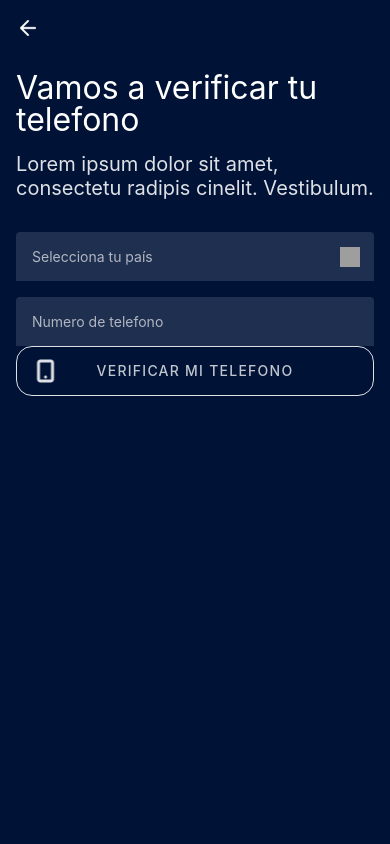
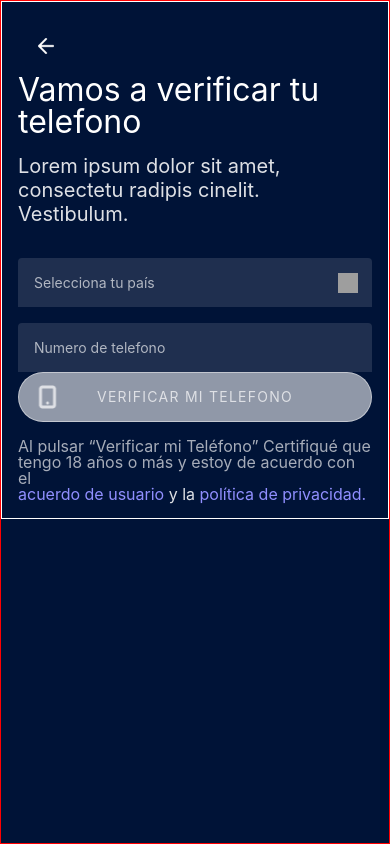
Before and after one commit to brtkev/mobil-app-example, a React Native app: screen /Register in a window 390 px wide. Built offline with nearby package versions, Linux system fonts and the light colour scheme; grey boxes are pictures that could not be loaded.

Commit message:
update: validatePhone, all componets, missing styling

```diff
--- a/src/components/loginButton/index.tsx
+++ b/src/components/loginButton/index.tsx
@@ -1,8 +1,7 @@
-import React, { useCallback, useState } from 'react';
-import {View, Text, TouchableHighlight, ButtonProps, StyleProp, ViewStyle , Animated, Image} from 'react-native';
+import React, { useState } from 'react';
+import {View, Text, TouchableHighlight, ButtonProps, ViewStyle , Animated, Image} from 'react-native';
 import {Theme, styleFromTheme, logoStyle, disabled, styles as _styles, spin, spinnerLoop} from './styles';
 
-type socialType = "facebook" |  "google"
 interface LoginButtonProps extends ButtonProps{
   style?: ViewStyle,
   theme? : Theme,
--- a/src/components/pageWrapper/styles.ts
+++ b/src/components/pageWrapper/styles.ts
@@ -8,7 +8,7 @@ const styles = StyleSheet.create({
     backgroundColor: colors.background,
   },
   scrollView:{
-    flex: 1, width:"100%", display: "flex"
+    flex: 1, width:"100%", display: "flex", borderWidth: 1, borderColor: "red"
   },
 });
 
--- a/src/pages/register/index.tsx
+++ b/src/pages/register/index.tsx
@@ -1,7 +1,7 @@
 import NavTop from 'src/components/navTop';
 import PageWrapper from 'src/components/pageWrapper'
 import TextApp from 'src/components/textApp';
-import {View } from 'react-native'
+import {View, TouchableOpacity } from 'react-native'
 
 import styles from './styles';
 import {RootStackScreenProps, RegisterStackParamList} from 'src/components/types'
@@ -9,6 +9,7 @@ import { createNativeStackNavigator } from '@react-navigation/native-stack';
 import LoginInput from 'src/components/loginInput';
 import Select from 'src/components/loginInput/select';
 import LoginButton from 'src/components/loginButton';
+import colors from 'src/styles/colors';
 const Stack = createNativeStackNavigator<RegisterStackParamList>()
 
 export default function Register(props : RootStackScreenProps<"Register">){
@@ -23,13 +24,26 @@ export default function Register(props : RootStackScreenProps<"Register">){
 function PhoneVerify(props : any){
   return(
     <PageWrapper>
-      <NavTop {...props} />
       <View style={styles.main} >
-        <TextApp style={styles.title} >Vamos a verificar tu telefono</TextApp>
-        <TextApp style={styles.textP} >Lorem ipsum dolor sit amet, consectetu radipis cinelit. Vestibulum.</TextApp>
-        <Select style={{marginBottom:16}} placeholder="Selecciona tu país" />
-        <LoginInput placeholder='Numero de telefono' />
-        <LoginButton leftIcon={require('assets/icons/smartphone.png')} title='VERIFICAR MI TELEFONO' onPress={() => console.log("press")} />
+        <NavTop {...props} />
+        <View  >
+          <View>
+            <TextApp style={styles.title} >Vamos a verificar tu telefono</TextApp>
+            <TextApp style={styles.textP} >Lorem ipsum dolor sit amet, consectetu radipis cinelit. Vestibulum.</TextApp>
+            <Select style={{marginBottom:16}} placeholder="Selecciona tu país" />
+            <LoginInput placeholder='Numero de telefono' />
+          </View>
+          <View  >
+            <LoginButton style={{marginBottom: 16}} disabled theme='signin' leftIcon={require('assets/icons/smartphone.png')} title='VERIFICAR MI TELEFONO' onPress={() => console.log("press")} />
+            <TextApp style={styles.smText} >Al pulsar “Verificar mi Teléfono” Certifiqué que tengo 18 años o más y estoy de acuerdo con el </TextApp>
+            <TouchableOpacity  onPress={() => console.log("to policy")} >
+              <TextApp style={styles.linkText} >
+                acuerdo de usuario <TextApp style={[styles.smText, {color: colors.textSecondary}]} >
+                  y la</TextApp> política de privacidad.
+              </TextApp>
+            </TouchableOpacity>
+          </View>
+        </View>
       </View>
     </PageWrapper>
   );
--- a/src/pages/register/styles.ts
+++ b/src/pages/register/styles.ts
@@ -4,12 +4,21 @@ import colors from "src/styles/colors";
 
 export default StyleSheet.create({
   main:{
-    padding: 16
+    padding: 16, display: "flex", flex: 1, justifyContent : "space-between", borderWidth: 1,borderColor: "white"
+  },
+  bottomContainer:{
+    position: "absolute", bottom: 0
   },
   title:{
-    fontSize: 32, lineHeight: 32, marginBottom: 16
+    fontSize: 32, lineHeight: 32, marginBottom: 16,
   },
   textP: {
-    fontSize: 20, lineHeight: 24, color: colors.textSecondary, marginBottom: 32
+    fontSize: 20, lineHeight: 24, color: colors.textSecondary, marginBottom: 32,
+  },
+  smText:{
+    fontSize: 16, lineHeight: 16, color: colors.textTerciary, textAlign: "left"
+  },
+  linkText: {
+    fontSize: 16, lineHeight: 16, color:colors.secondary[200]
   }
 });
```
Also changed, not shown: 1 other file (tests, documents, lock files or other folders).
